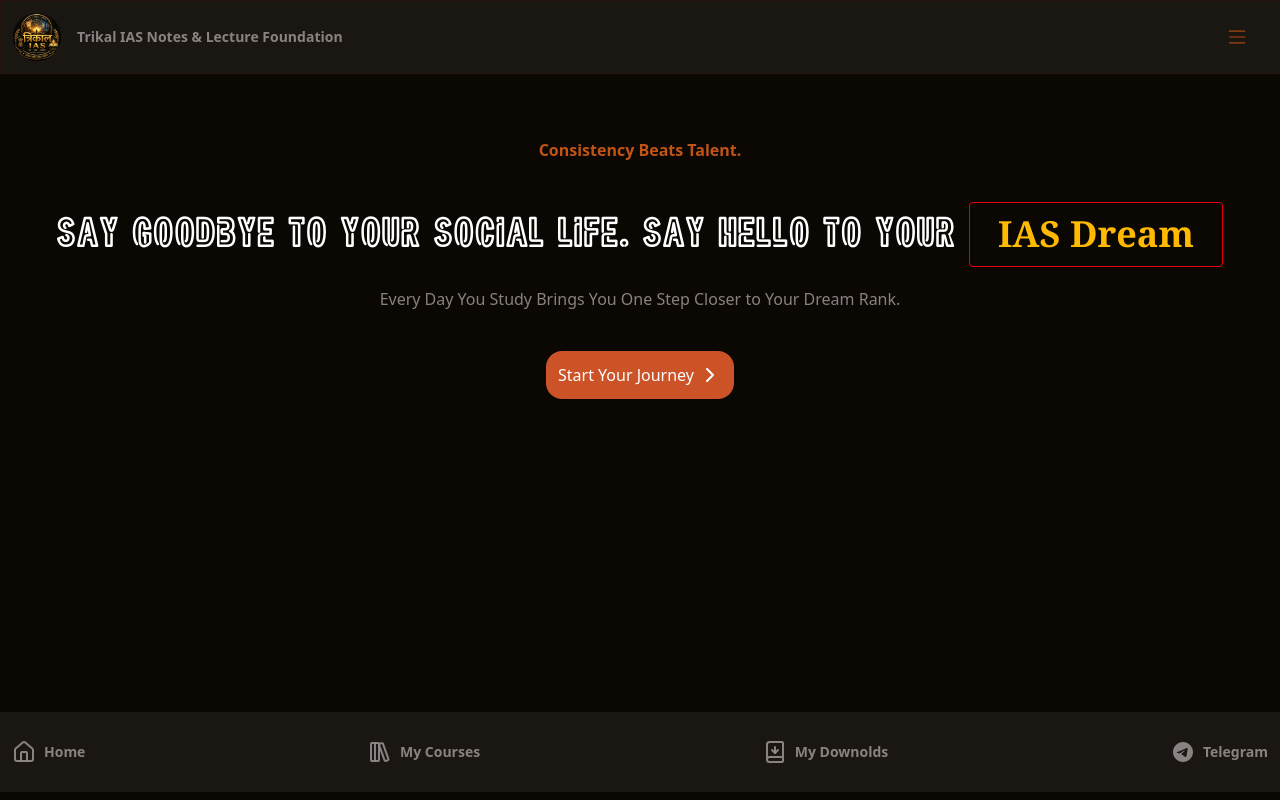
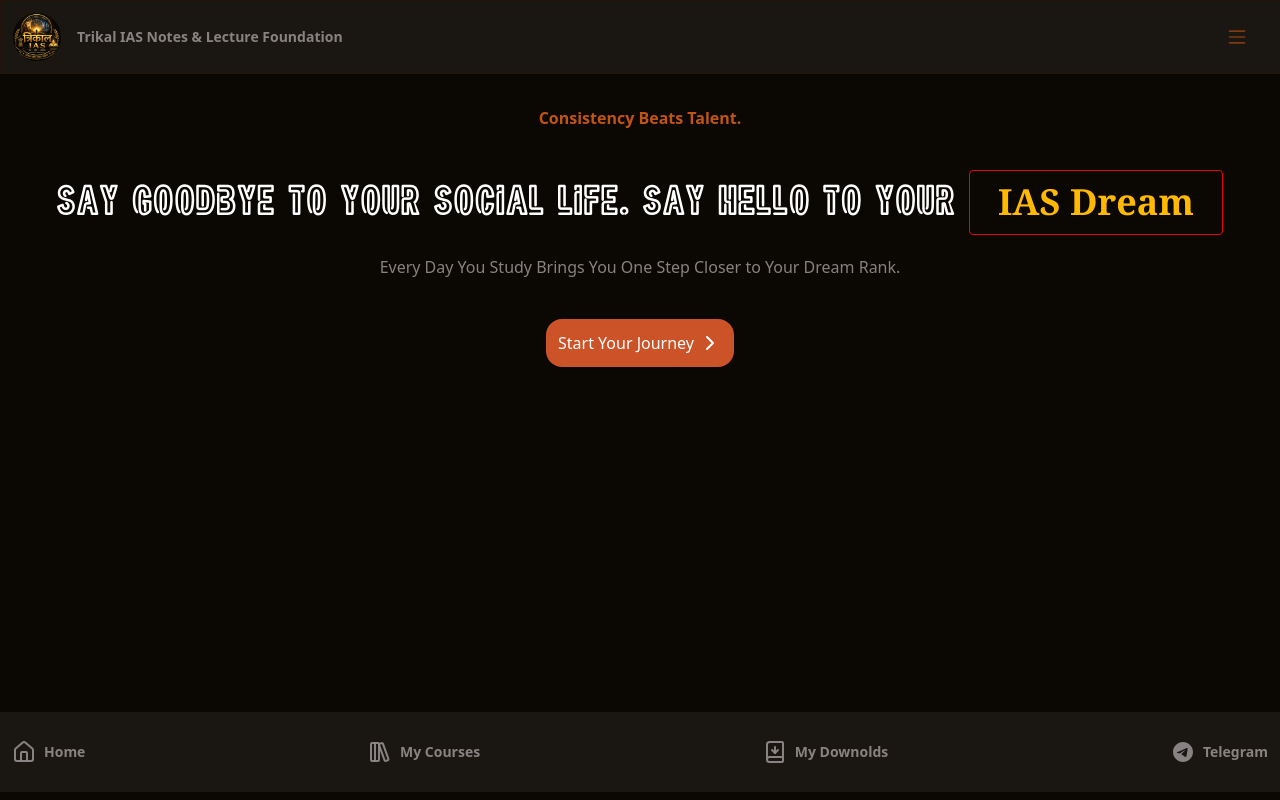
Before and after one commit to Aeshsen452/Trikal, a Next.js app: page / in a window 1280 px wide. Built offline with nearby package versions, Linux system fonts and the light colour scheme.

Commit message:
changes done

```diff
--- a/app/page.tsx
+++ b/app/page.tsx
@@ -6,7 +6,7 @@
 
 export default function LandingPage() {
   return (
-    <div className="text-[#918a8aee] flex flex-col justify-center items-center gap-5 w-full  p-8 relative py-16 ">
+    <div className="text-[#918a8aee] flex flex-col justify-center items-center gap-5 w-full  p-8 relative  ">
       <h3 className="text-[#c05415] font-bold">
         Consistency Beats Talent.
 
```
